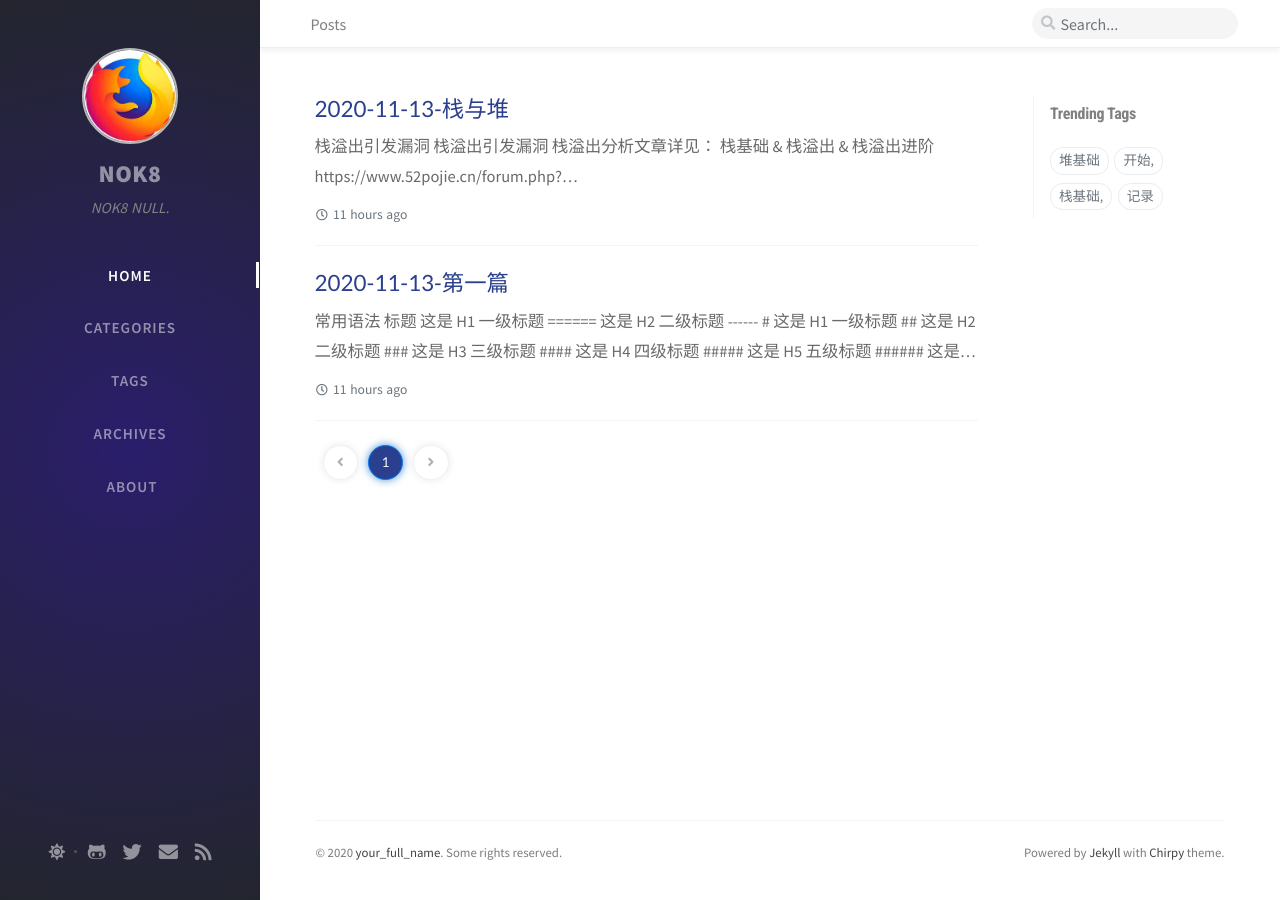
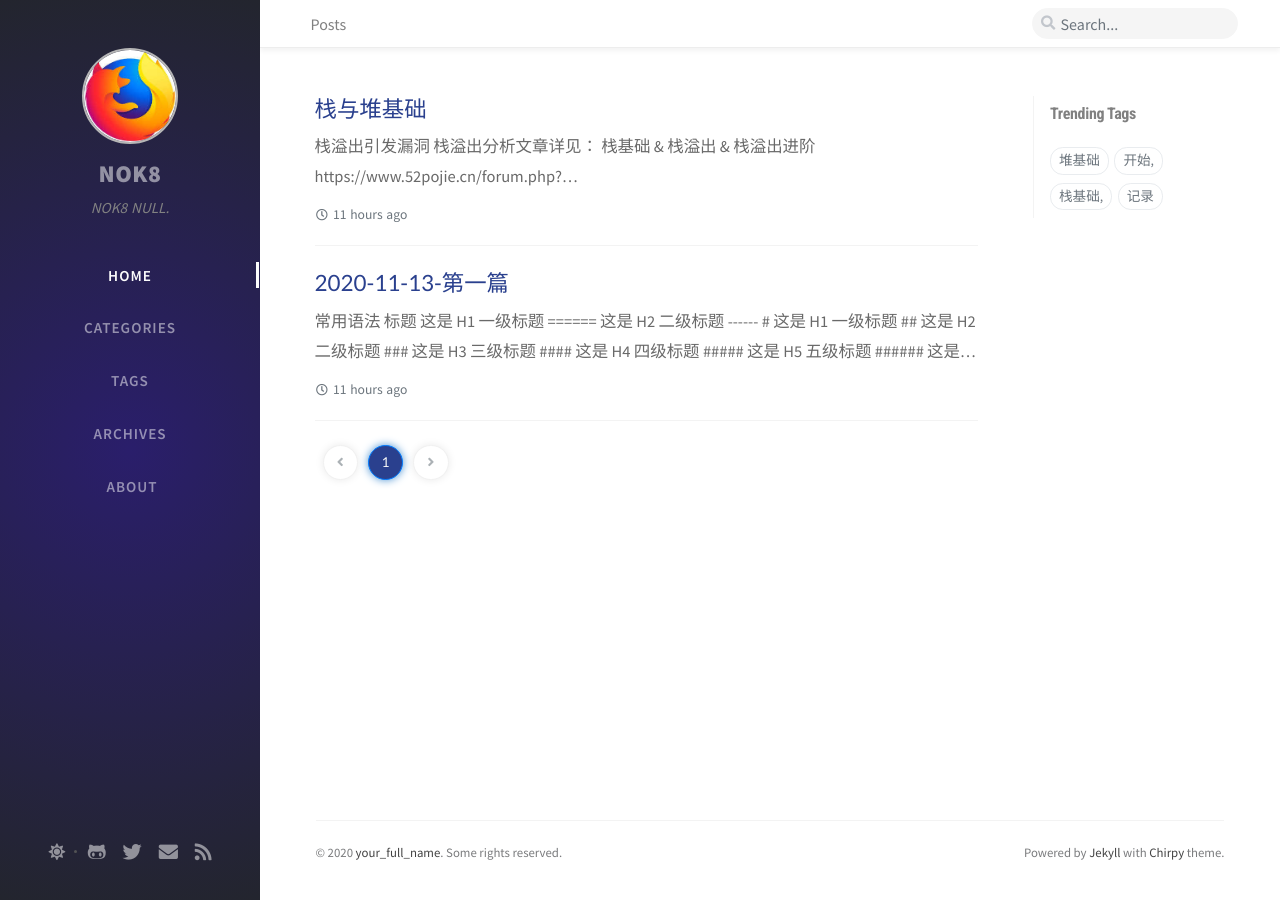
Before and after one commit to NOK8/NOK8.github.io, a Jekyll site: the page built from index.html, in a window 1280 px wide. Built offline with Jekyll 4.4.1, drawn with Linux system fonts in a browser that asks for light colours; nearby versions of some CDN libraries; the list of posts is cut into pages by our own code; comment, search, counter and statistics services are not loaded; part of the change alters nothing that is shown.

Commit message:
Update 2020-11-13-二进制.md

````diff
--- a/_posts/二进制/2020-11-13-二进制.md
+++ b/_posts/二进制/2020-11-13-二进制.md
@@ -1,5 +1,5 @@
 ---
-title: 2020-11-13-栈与堆
+title: 栈与堆基础
 tags: 栈基础, 堆基础
 slug: storywriter/grammar
 grammar_abbr: true
@@ -36,8 +36,6 @@ ___
 
 ## 栈溢出引发漏洞
 
-
-栈溢出引发漏洞
 栈溢出分析文章详见：
 栈基础 & 栈溢出 & 栈溢出进阶
 https://www.52pojie.cn/forum.php?mod=viewthread&tid=974510&extra=page%3D1%26filter%3Dtypeid%26typeid%3D156%26digest%3D1
@@ -80,8 +78,8 @@ ExAllocatePoolWithTag函数：根据指定存储区类型参数分配一段空
 堆区（heap） — 一般由程序员分配释放，若程序员不释放，程序结束时可能由OS（操作系统）回收。频繁的 new/delete 势必会造成内存空间的不连续
 
 
+``` cpp
 int  a=0;   全局初始化区
-
 char *p1;   全局未初始化区
 int  main()
 {
@@ -95,19 +93,25 @@ int  main()
   p2  = (char  *)malloc(20);
   strcpy(p3,"123456"); //123456/0放在常量区，编译器可能会将它与p3所指向的"123456"  优化成一个地方。
 }
+```
+
 
 生长方向：对于堆来讲，生长方向是向上的，也就是向着内存地址增加的方向；对于栈来讲，它的生长方向是向下的，是向着内存地址减小的方向增长。
 
-内存分配漏洞原因：由于内存申请函数（函数ExAllocatePoolWithTag）申请的内存大小发生了整数溢出，导致这块内存的大小远小于我们的预期，之后进行大量写入操作的时候，将会造成OOB覆盖其他内容，从而导致系统BSOD的触发。详见https://www.52pojie.cn/forum.php?mod=viewthread&tid=1256851&extra=page%3D1%26filter%3Dtypeid%26typeid%3D156%26digest%3D1
+内存分配漏洞原因：由于内存申请函数（函数ExAllocatePoolWithTag）申请的内存大小发生了整数溢出，导致这块内存的大小远小于我们的预期，之后进行大量写入操作的时候，将会造成OOB覆盖其他内容，从而导致系统BSOD的触发。
+详见：https://www.52pojie.cn/forum.php?mod=viewthread&tid=1256851&extra=page%3D1%26filter%3Dtypeid%26typeid%3D156%26digest%3D1
 
 ## 字符串溢出
 目录
 	1. CVE-2020-1301 SMBLost漏洞分析吾爱破解
 	2. CVE-2017-13089_wget栈溢出
-	3.
 
-一、详见：CVE-2020-1301 SMBLost漏洞分析吾爱破解为了将文件名创建到前面说到的内核内存池中，首先将共享路径复制到内存池中，然后检查共享文件名是否以'\'结尾。如果是，进一步检查SourceFileName或DestinationFileName的第一个字符是否位'\'或'\0'；如果是，就使用memcpy函数从SourceFileName或DestinationFileName的第二个字符开始复制，复制的长度为SourceFileNameLength - 2或DestinationFileNameLength - 2。漏洞触发主要由于没有检查这两个长度是否大于1。如果SourceFileNameLength或者DestinationFileNameLength的值为1，那么就会发生整数溢出，复制长度变为了0xffffffff，从而会溢出前面分配的内存池缓冲区。详见：漏洞分析（一）CVE-2017-13089_wget栈溢出http://www.gandalf.site/2019/01/cve-2017-13089wget.html检索skip_short_body，定位到./src/http.c中，skip_short_body代码如下。这段代码逻辑大致为，wget 在检测 short_body 的时候先要检测出传输的块的大小，假若传入的块的大小的值不大于 4096 则进入进入这个漏洞的受害逻辑内；而在contlen = MIN (remaining_chunk_size, SKIP_SIZE)里，只需remaining_chunk_size小于SKIP_SIZE=512，contlen即可控；而之后fd_read()使用了该受控向量，从 fd 读取 bufsize= contlen= remaining_chunk_size个字节到 dlbuf 中，当remaining_chunk_size为负数时，则会引发缓冲区溢出漏洞。
+一、详见：CVE-2020-1301 SMBLost漏洞分析吾爱破解为了将文件名创建到前面说到的内核内存池中，首先将共享路径复制到内存池中，然后检查共享文件名是否以'\'结尾。如果是，进一步检查SourceFileName或DestinationFileName的第一个字符是否位'\'或'\0'；如果是，就使用memcpy函数从SourceFileName或DestinationFileName的第二个字符开始复制，复制的长度为SourceFileNameLength - 2或DestinationFileNameLength - 2。漏洞触发主要由于没有检查这两个长度是否大于1。如果SourceFileNameLength或者DestinationFileNameLength的值为1，那么就会发生整数溢出，复制长度变为了0xffffffff，从而会溢出前面分配的内存池缓冲区。
 
+详见：漏洞分析（一）CVE-2017-13089_wget栈溢出[http://www.gandalf.site/2019/01/cve-2017-13089wget.html](http://www.gandalf.site/2019/01/cve-2017-13089wget.html)
+检索skip_short_body，定位到./src/http.c中，skip_short_body代码如下。这段代码逻辑大致为，wget 在检测 short_body 的时候先要检测出传输的块的大小，假若传入的块的大小的值不大于 4096 则进入进入这个漏洞的受害逻辑内；而在contlen = MIN (remaining_chunk_size, SKIP_SIZE)里，只需remaining_chunk_size小于SKIP_SIZE=512，contlen即可控；而之后fd_read()使用了该受控向量，从 fd 读取 bufsize= contlen= remaining_chunk_size个字节到 dlbuf 中，当remaining_chunk_size为负数时，则会引发缓冲区溢出漏洞。
+
+``` objectivec
 /* Read the body of the request, but don't store it anywhere and don't
    display a progress gauge.  This is useful for reading the bodies of
    administrative responses to which we will soon issue another
@@ -196,8 +200,11 @@ skip_short_body (int fd, wgint contlen, bool chunked)
   DEBUGP (("] done.\n"));
   return true;
 }
+```
 
-##字符串未检查引发溢出
+
+
+## 字符串未检查引发溢出
 
 此漏洞是由于FTPShell中的sub42D23C函数，在调用strcat时会进行一次字符串拼接组成一个完整路径，在进行字符串拼接前后，没有对文件名进行合法性检查，导致拼接完成后，在后续的sub464A20函数调用后，会在函数内部进行一次字符串赋值，因为没有检查长度，因此在赋值后会导致缓冲区被覆盖，返回地址被覆盖从而使返回地址可控，可接管程序流程，下面对此漏洞进行详细分析。 首先触发漏洞，附加windbg，到达崩溃现场。
 
````
